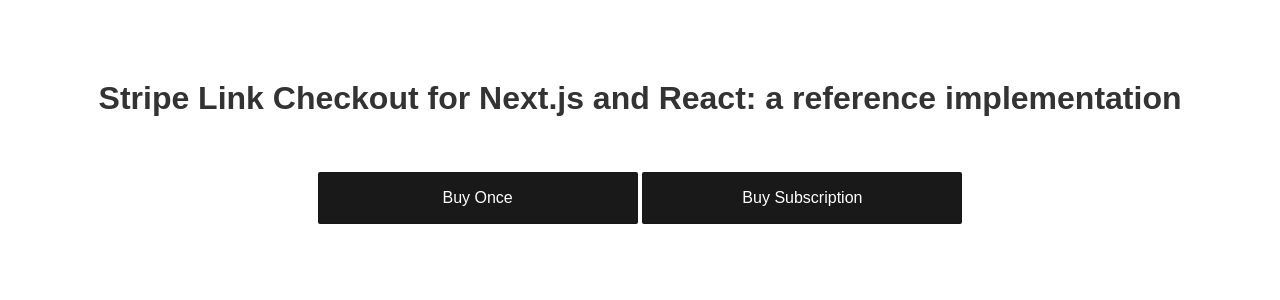
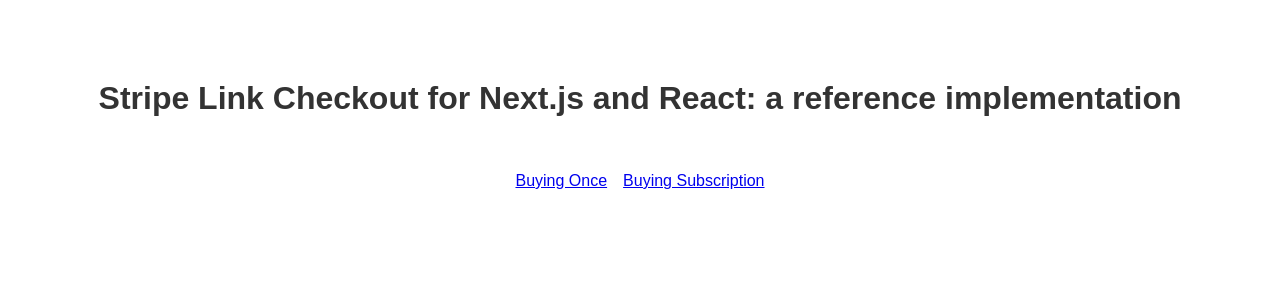
Before and after one commit to tomsoderlund/stripe-link-checkout-nextjs, a Next.js app: page / in a window 1280 px wide. Shown: the top 300 px of the page. Built offline with nearby package versions, Linux system fonts and the light colour scheme.

Commit message:
Back buttons and tweaks

```diff
--- a/pages/api/create-checkout-buyonce-session.ts
+++ b/pages/api/create-checkout-buyonce-session.ts
@@ -1,11 +1,7 @@
 import type { NextApiRequest, NextApiResponse } from 'next'
 import Stripe from 'stripe'
 
-const stripeSecretKey = process.env.STRIPE_SECRET_KEY as string
-
-const stripe = new Stripe(stripeSecretKey, {
-  apiVersion: '2024-06-20'
-})
+const stripe = new Stripe(process.env.STRIPE_SECRET_KEY as string, { apiVersion: '2024-06-20' })
 
 export default async function handler (
   req: NextApiRequest,
@@ -13,6 +9,8 @@
 ): Promise<void> {
   if (req.method === 'POST') {
     try {
+      const origin = req.headers.origin ?? 'http://localhost:3110'
+
       const session = await stripe.checkout.sessions.create({
         payment_method_types: ['card', 'link'],
         line_items: [
@@ -28,8 +26,8 @@
           }
         ],
         mode: 'payment',
-        success_url: `${req.headers.origin as string}/success?session_id={CHECKOUT_SESSION_ID}`,
-        cancel_url: `${req.headers.origin as string}/cancel`
+        success_url: `${origin}/success?session_id={CHECKOUT_SESSION_ID}`,
+        cancel_url: `${origin}/cancel`
       })
 
       res.status(200).json({ url: session.url })
--- a/pages/cancel.tsx
+++ b/pages/cancel.tsx
@@ -1,6 +1,11 @@
+import Link from 'next/link'
+
 const Cancel: React.FC = () => (
   <main>
     <h1>Cancelled</h1>
+    <Link className='button' href='/'>
+      Back to start
+    </Link>
   </main>
 )
 export default Cancel
--- a/pages/index.tsx
+++ b/pages/index.tsx
@@ -6,11 +6,11 @@
   <main>
     <h1>{packageJson.description}</h1>
     <div className='flex'>
-      <Link className='button' href='/buy-once'>
-        Buy Once
+      <Link href='/buy-once'>
+        Buying Once
       </Link>
-      <Link className='button' href='/buy-subscription'>
-        Buy Subscription
+      <Link href='/buy-subscription'>
+        Buying Subscription
       </Link>
     </div>
   </main>
--- a/pages/success.tsx
+++ b/pages/success.tsx
@@ -1,6 +1,11 @@
+import Link from 'next/link'
+
 const Success: React.FC = () => (
   <main>
     <h1>Success!</h1>
+    <Link className='button' href='/'>
+      Back to start
+    </Link>
   </main>
 )
 export default Success
--- a/styles/globals.css
+++ b/styles/globals.css
@@ -96,4 +96,5 @@
   display: flex;
   align-items: flex-start;
   justify-content: center;
+  gap: 1em;
 }
```
Also changed, not shown: pages/buy-once.tsx (+6 -4 lines).
